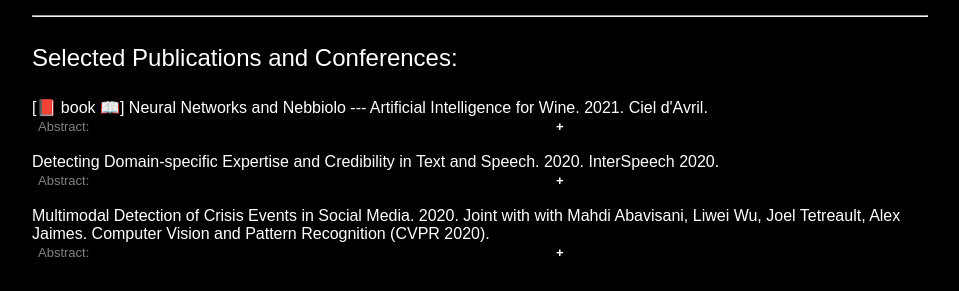
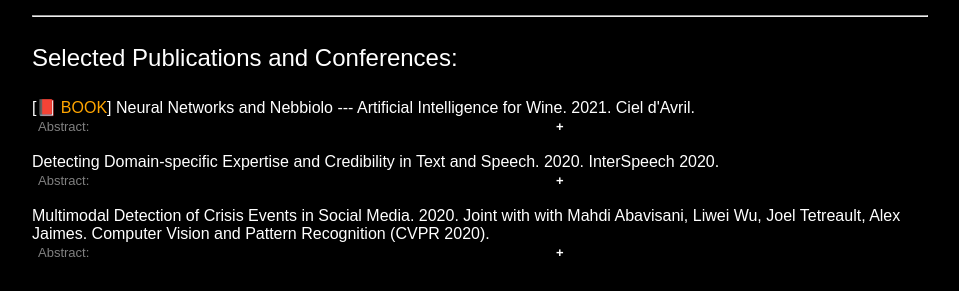
Before and after one commit to shenglih/shenglih.github.io, a Jekyll site: the page built from research/index.html, in a window 1280 px wide. Shown: the part 461-752 px from the top of the page, without its empty margins (160-1119 px from the left). Built offline with Jekyll 4.4.1, drawn with Linux system fonts in a browser that asks for light colours; comment, search, counter and statistics services are not loaded.

Commit message:
Update index.html

```diff
--- a/research/index.html
+++ b/research/index.html
@@ -63,7 +63,7 @@ title: Shengli Hu, Research
 	<br>-->
 
 
-	[📕 book 📖] Neural Networks and Nebbiolo --- Artificial Intelligence for Wine. 2021. Ciel d'Avril. <a href="/book/index.html"></a>
+	[📕 <a style="color:orange">BOOK</a>] Neural Networks and Nebbiolo --- Artificial Intelligence for Wine. 2021. Ciel d'Avril. <a href="/book/index.html"></a>
 	<button class="collapsible"> Abstract: </button>
 	<div class="content"> This book is a proof of concept for how artificial intelligence could, and should be applied to each and every aspect of the wine industry from vine to wine, to assist wine professionals in improving their professional skills, productivity, and efficiency, to change the wine industry for the better, and ultimately enrich wine consumers' experiences. We ask, answer, illustrate, and demonstrate the solutions to a diverse range of questions relevant to wine professionals and enthusiasts, including but not limited to:
 
```
